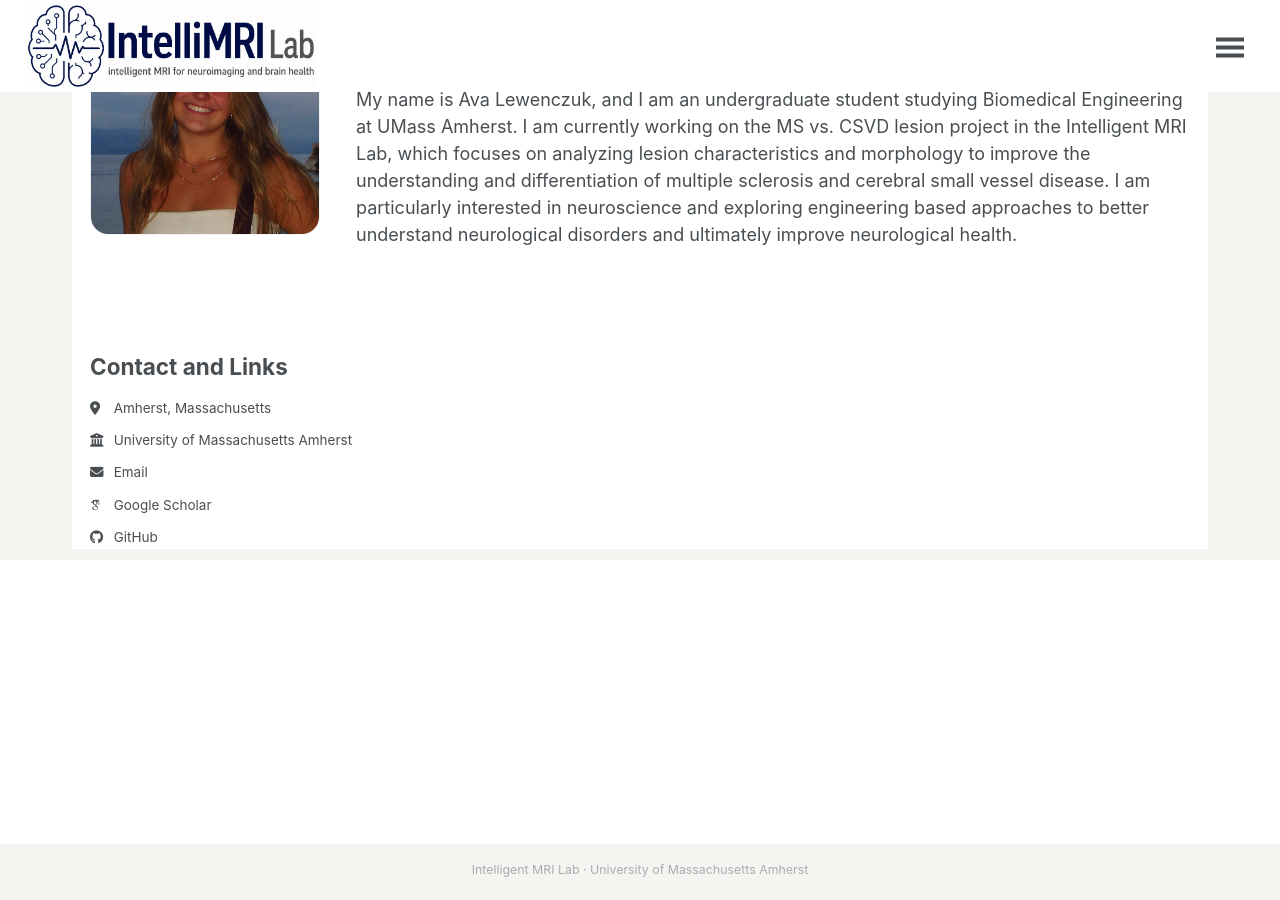
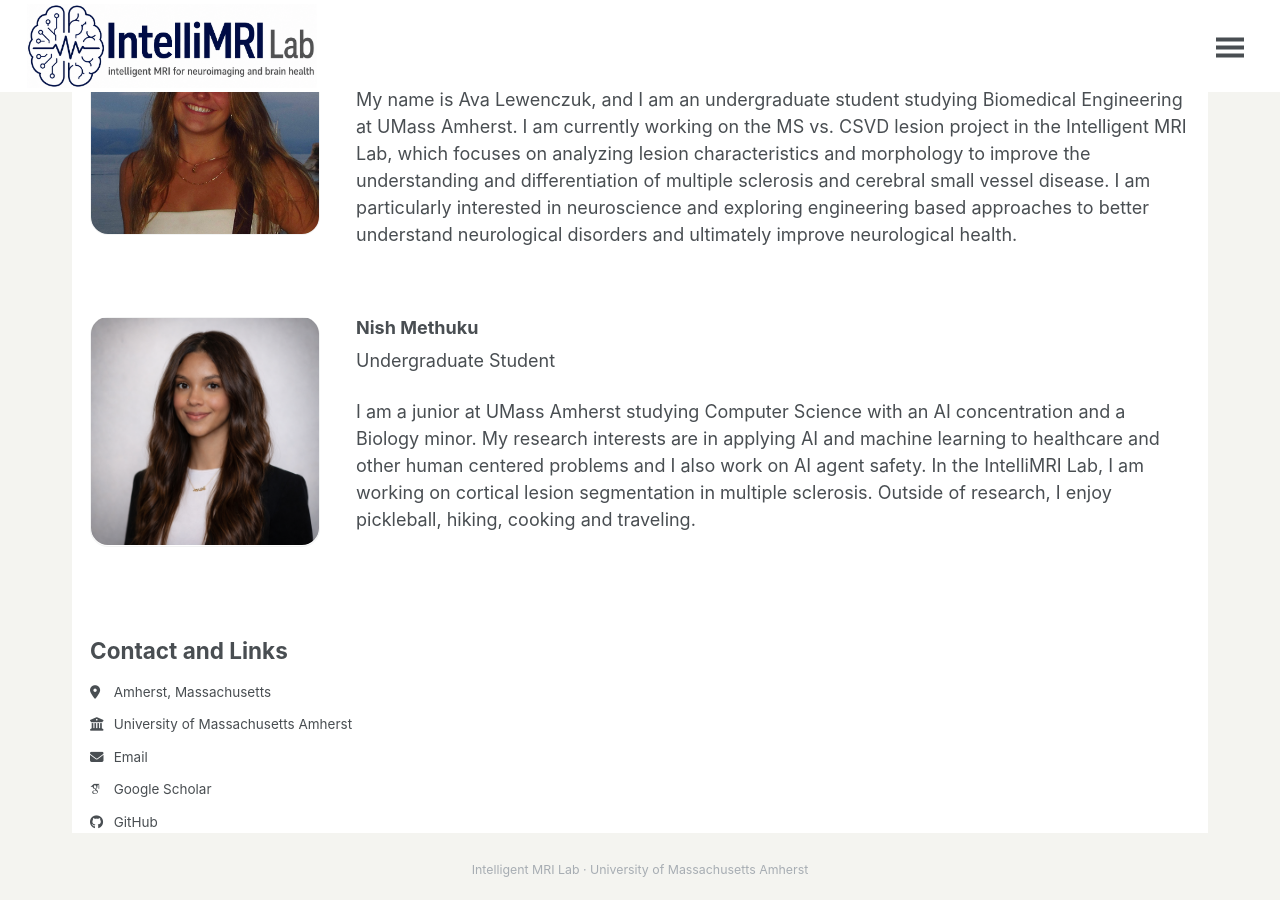
Before and after one commit to Jinwei1209/Jinwei1209.github.io, a Jekyll site: the page built from _pages/people.md, in a window 1280 px wide and 900 px high, scrolled down 1515 px. Built offline with Jekyll 4.4.1, drawn with Linux system fonts in a browser that asks for light colours; some web fonts are replaced; a script bundle is joined from its source files by our own code; library files that are not in the unit come from our copies.

Commit message:
Add Nish Methuku to lab members

```diff
--- a/_pages/people.md
+++ b/_pages/people.md
@@ -61,3 +61,14 @@ author_profile: true
     <p>My name is Ava Lewenczuk, and I am an undergraduate student studying Biomedical Engineering at UMass Amherst. I am currently working on the MS vs. CSVD lesion project in the Intelligent MRI Lab, which focuses on analyzing lesion characteristics and morphology to improve the understanding and differentiation of multiple sclerosis and cerebral small vessel disease. I am particularly interested in neuroscience and exploring engineering based approaches to better understand neurological disorders and ultimately improve neurological health.</p>
   </div>
 </div>
+
+<div class="people-profile">
+  <div class="people-profile__photo">
+    <img src="/photos/nish-methuku.png" alt="Nish Methuku">
+  </div>
+  <div class="people-profile__content">
+    <h3>Nish Methuku</h3>
+    <p>Undergraduate Student</p>
+    <p>I am a junior at UMass Amherst studying Computer Science with an AI concentration and a Biology minor. My research interests are in applying AI and machine learning to healthcare and other human centered problems and I also work on AI agent safety. In the IntelliMRI Lab, I am working on cortical lesion segmentation in multiple sclerosis. Outside of research, I enjoy pickleball, hiking, cooking and traveling.</p>
+  </div>
+</div>
```
Also changed, not shown: photos/nish-methuku.png (added).
